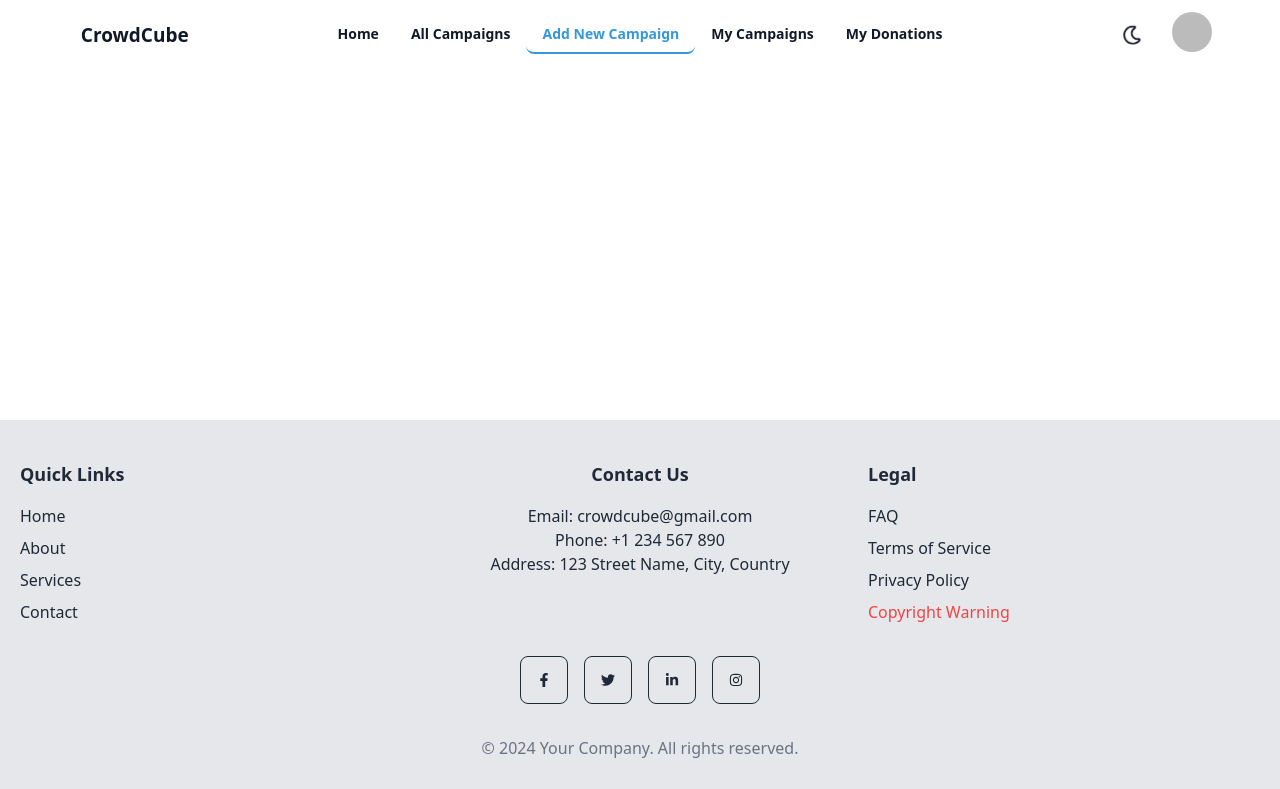
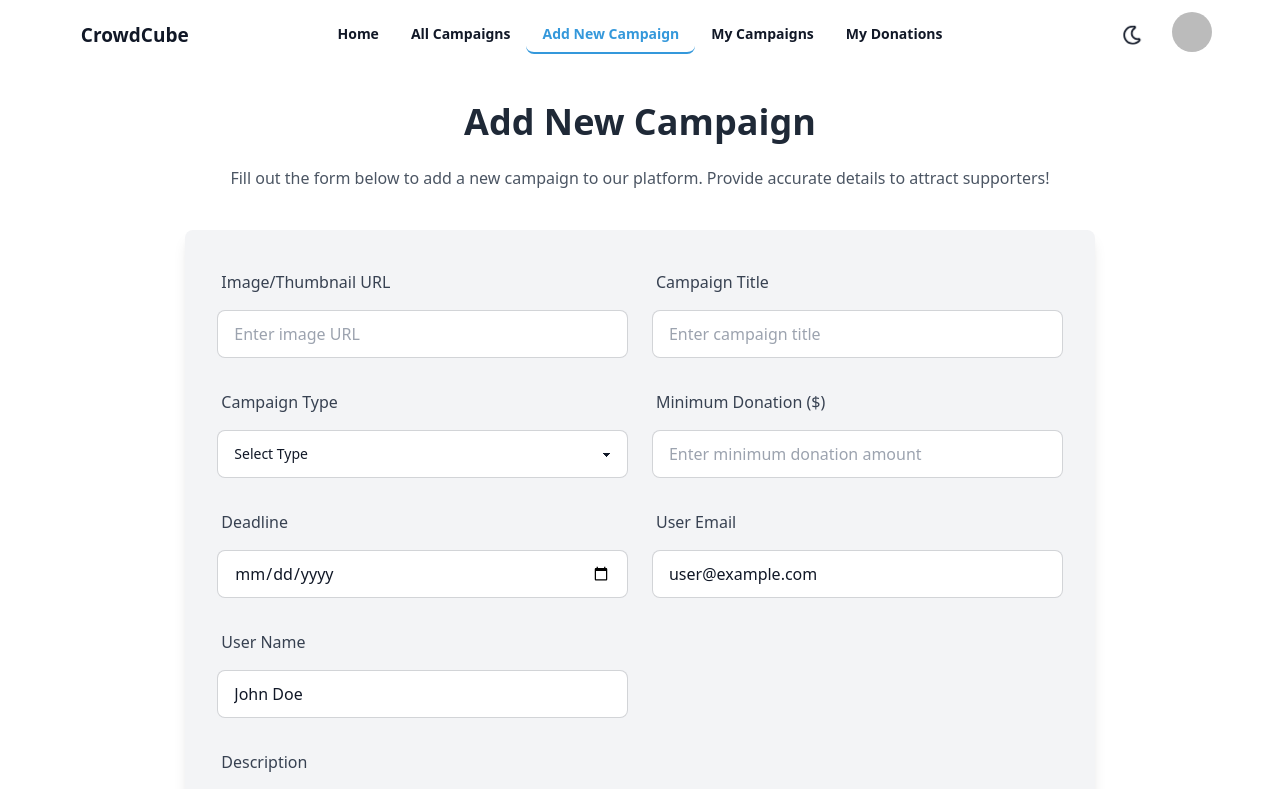
Before and after one commit to Mthe001/Crowd-Cube, a React (Vite) app: page /add-campaign in a window 1280 px wide. Shown: the top 789 px of the page. Built offline with nearby package versions, Linux system fonts and the light colour scheme; no server answers; sample sign-in values are in the browser's storage.

Commit message:
fix:private-route

```diff
--- a/src/pages/AddCampaign.jsx
+++ b/src/pages/AddCampaign.jsx
@@ -1,106 +1,69 @@
-import React, { useState } from 'react';
-import { useNavigate } from 'react-router-dom';
-import Swal from 'sweetalert2';
+import React from 'react';
 
-const AddCampaign = ({ user }) => {
-    const [formData, setFormData] = useState({
-        imageUrl: '',
-        title: '',
-        type: 'personal issue', // Default value for the dropdown
-        description: '',
-        minDonation: '',
-        deadline: '',
-    });
-
-    const navigate = useNavigate();
-
-    // Handle form field changes
-    const handleChange = (e) => {
-        const { name, value } = e.target;
-        setFormData({ ...formData, [name]: value });
-    };
-
-    // Handle form submission
+const AddCampaign = () => {
     const handleSubmit = (e) => {
         e.preventDefault();
-
-        // Add user details to the formData
-        const campaignData = {
-            ...formData,
-            userEmail: user.email,
-            userName: user.name,
+        const form = e.target;
+        const campaign = {
+            imageUrl: form.imageUrl.value,
+            title: form.title.value,
+            type: form.type.value,
+            description: form.description.value,
+            minimumDonation: form.minimumDonation.value,
+            deadline: form.deadline.value,
+            userEmail: form.userEmail.value,
+            userName: form.userName.value,
         };
 
-        // POST the campaign data to the server
-        fetch('http://localhost:5000/campaigns', {
-            method: 'POST',
-            headers: { 'Content-Type': 'application/json' },
-            body: JSON.stringify(campaignData),
-        })
-            .then((response) => {
-                if (response.ok) {
-                    Swal.fire('Success', 'Campaign added successfully!', 'success');
-                    navigate('/my-campaigns'); // Redirect to My Campaigns page
-                } else {
-                    Swal.fire('Error', 'Failed to add campaign. Please try again.', 'error');
-                }
-            })
-            .catch((error) => {
-                console.error('Error adding campaign:', error);
-                Swal.fire('Error', 'Something went wrong. Please try again later.', 'error');
-            });
+        console.log("Campaign Data:", campaign);
+        form.reset(); // Reset form after submission
+        alert('Form submitted successfully!');
     };
 
     return (
-        <div className="max-w-4xl mx-auto p-6 bg-gray-100 dark:bg-zinc-900 rounded-lg">
-            <h1 className="text-3xl font-bold text-center mb-6 dark:text-white">
-                Add New Campaign
-            </h1>
-            <form onSubmit={handleSubmit} className="space-y-4">
-                {/* Image/Thumbnail */}
-                <div>
-                    <label className="block text-sm font-medium text-gray-700 dark:text-gray-200">
-                        Image URL
-                    </label>
+        <div className="max-w-5xl mx-auto px-4 py-8">
+            <h1 className="text-4xl font-bold text-center mb-6 text-gray-800">Add New Campaign</h1>
+            <p className="text-center text-gray-600 mb-10">
+                Fill out the form below to add a new campaign to our platform. Provide accurate details to attract supporters!
+            </p>
+
+            <form
+                onSubmit={handleSubmit}
+                className="bg-gray-100 shadow-lg rounded-lg p-8 grid w-11/12 mx-auto gap-6 md:grid-cols-2"
+            >
+                {/* Image URL */}
+                <div className="flex flex-col">
+                    <label className="label mb-2 font-medium text-gray-700">Image/Thumbnail URL</label>
                     <input
                         type="url"
                         name="imageUrl"
-                        value={formData.imageUrl}
-                        onChange={handleChange}
-                        className="w-full mt-1 p-2 border rounded"
                         placeholder="Enter image URL"
+                        className="input input-bordered w-full"
                         required
                     />
                 </div>
 
                 {/* Campaign Title */}
-                <div>
-                    <label className="block text-sm font-medium text-gray-700 dark:text-gray-200">
-                        Campaign Title
-                    </label>
+                <div className="flex flex-col">
+                    <label className="label mb-2 font-medium text-gray-700">Campaign Title</label>
                     <input
                         type="text"
                         name="title"
-                        value={formData.title}
-                        onChange={handleChange}
-                        className="w-full mt-1 p-2 border rounded"
                         placeholder="Enter campaign title"
+                        className="input input-bordered w-full"
                         required
                     />
                 </div>
 
                 {/* Campaign Type */}
-                <div>
-                    <label className="block text-sm font-medium text-gray-700 dark:text-gray-200">
-                        Campaign Type
-                    </label>
+                <div className="flex flex-col">
+                    <label className="label mb-2 font-medium text-gray-700">Campaign Type</label>
                     <select
                         name="type"
-                        value={formData.type}
-                        onChange={handleChange}
-                        className="w-full mt-1 p-2 border rounded"
+                        className="select select-bordered w-full"
                         required
                     >
+                        <option value="">Select Type</option>
                         <option value="personal issue">Personal Issue</option>
                         <option value="startup">Startup</option>
                         <option value="business">Business</option>
@@ -108,84 +71,68 @@ const AddCampaign = ({ user }) => {
                     </select>
                 </div>
 
-                {/* Description */}
-                <div>
-                    <label className="block text-sm font-medium text-gray-700 dark:text-gray-200">
-                        Description
-                    </label>
-                    <textarea
-                        name="description"
-                        value={formData.description}
-                        onChange={handleChange}
-                        className="w-full mt-1 p-2 border rounded"
-                        rows="4"
-                        placeholder="Enter campaign description"
-                        required
-                    />
-                </div>
-
                 {/* Minimum Donation */}
-                <div>
-                    <label className="block text-sm font-medium text-gray-700 dark:text-gray-200">
-                        Minimum Donation Amount ($)
-                    </label>
+                <div className="flex flex-col">
+                    <label className="label mb-2 font-medium text-gray-700">Minimum Donation ($)</label>
                     <input
                         type="number"
-                        name="minDonation"
-                        value={formData.minDonation}
-                        onChange={handleChange}
-                        className="w-full mt-1 p-2 border rounded"
+                        name="minimumDonation"
                         placeholder="Enter minimum donation amount"
+                        className="input input-bordered w-full"
                         required
                     />
                 </div>
 
                 {/* Deadline */}
-                <div>
-                    <label className="block text-sm font-medium text-gray-700 dark:text-gray-200">
-                        Deadline
-                    </label>
+                <div className="flex flex-col">
+                    <label className="label mb-2 font-medium text-gray-700">Deadline</label>
                     <input
                         type="date"
                         name="deadline"
-                        value={formData.deadline}
-                        onChange={handleChange}
-                        className="w-full mt-1 p-2 border rounded"
+                        className="input input-bordered w-full"
                         required
                     />
                 </div>
 
-                {/* User Email (Read Only) */}
-                <div>
-                    <label className="block text-sm font-medium text-gray-700 dark:text-gray-200">
-                        User Email
-                    </label>
+                {/* User Email */}
+                <div className="flex flex-col">
+                    <label className="label mb-2 font-medium text-gray-700">User Email</label>
                     <input
                         type="email"
-                        value={user.email}
-                        className="w-full mt-1 p-2 border rounded bg-gray-100"
+                        name="userEmail"
+                        defaultValue="user@example.com" // Replace with actual user email
+                        className="input input-bordered w-full"
                         readOnly
                     />
                 </div>
 
-                {/* User Name (Read Only) */}
-                <div>
-                    <label className="block text-sm font-medium text-gray-700 dark:text-gray-200">
-                        User Name
-                    </label>
+                {/* User Name */}
+                <div className="flex flex-col">
+                    <label className="label mb-2 font-medium text-gray-700">User Name</label>
                     <input
                         type="text"
-                        value={user.name}
-                        className="w-full mt-1 p-2 border rounded bg-gray-100"
+                        name="userName"
+                        defaultValue="John Doe" // Replace with actual user name
+                        className="input input-bordered w-full"
                         readOnly
                     />
                 </div>
 
-                {/* Add Button */}
-                <div className="text-center">
-                    <button
-                        type="submit"
-                        className="btn bg-blue-500 text-white py-2 px-4 rounded hover:bg-blue-600">
+                {/* Description */}
+                <div className="flex flex-col md:col-span-2">
+                    <label className="label mb-2 font-medium text-gray-700">Description</label>
+                    <textarea
+                        name="description"
+                        placeholder="Enter detailed campaign description"
+                        className="textarea textarea-bordered w-full"
+                        rows="4"
+                        required
+                    ></textarea>
+                </div>
+
+                {/* Submit Button */}
+                <div className="md:col-span-2 text-center">
+                    <button type="submit" className="btn btn-primary w-full md:w-1/2">
                         Add Campaign
                     </button>
                 </div>
--- a/src/routes/PrivateRoutes.jsx
+++ b/src/routes/PrivateRoutes.jsx
@@ -1,23 +1,23 @@
+
 import React, { useContext } from 'react';
-import { Navigate, Outlet } from 'react-router-dom';
 import { AuthContext } from '../provider/AuthProvider';
+import { Navigate, useLocation } from 'react-router-dom';
 import Loading from '../pages/Loading';
 
-const PrivateRoutes = () => {
+const PrivateRoutes = ({ children }) => {
     const { user, loading } = useContext(AuthContext);
-
+    const location = useLocation();
 
     if (loading) {
         return <Loading />;
     }
 
-
-    if (!user) {
-        return <Navigate to="/auth/login" replace />;
+    if (user && user.email) {
+        return children;  // If user is authenticated, render the children components
     }
 
-
-    return <Outlet />;
+    // If not authenticated, redirect to login and preserve the location they tried to access
+    return <Navigate to="/auth/login" state={{ from: location }} replace />;
 };
 
 export default PrivateRoutes;
```
